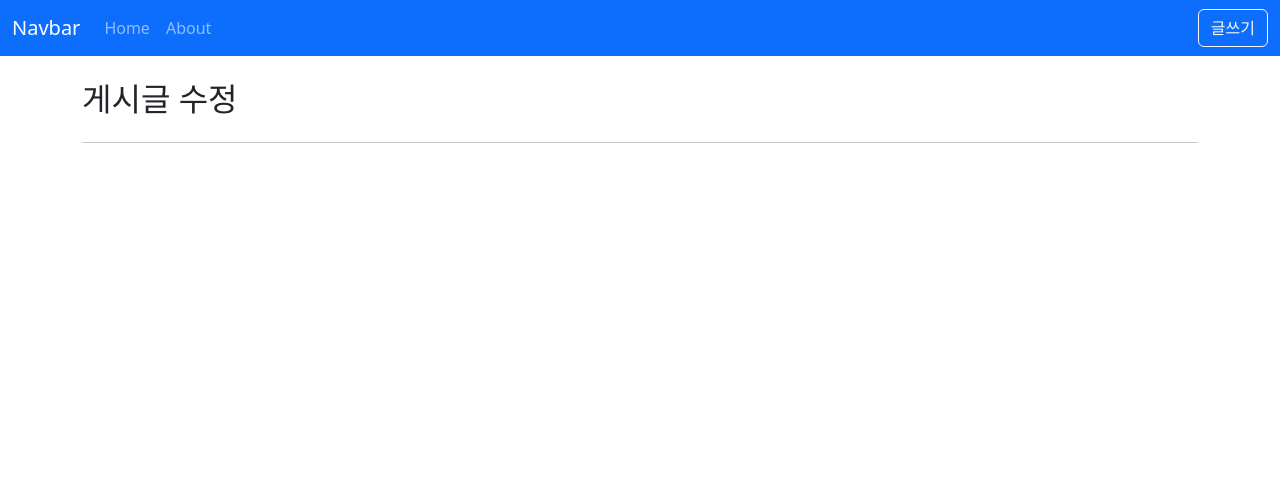
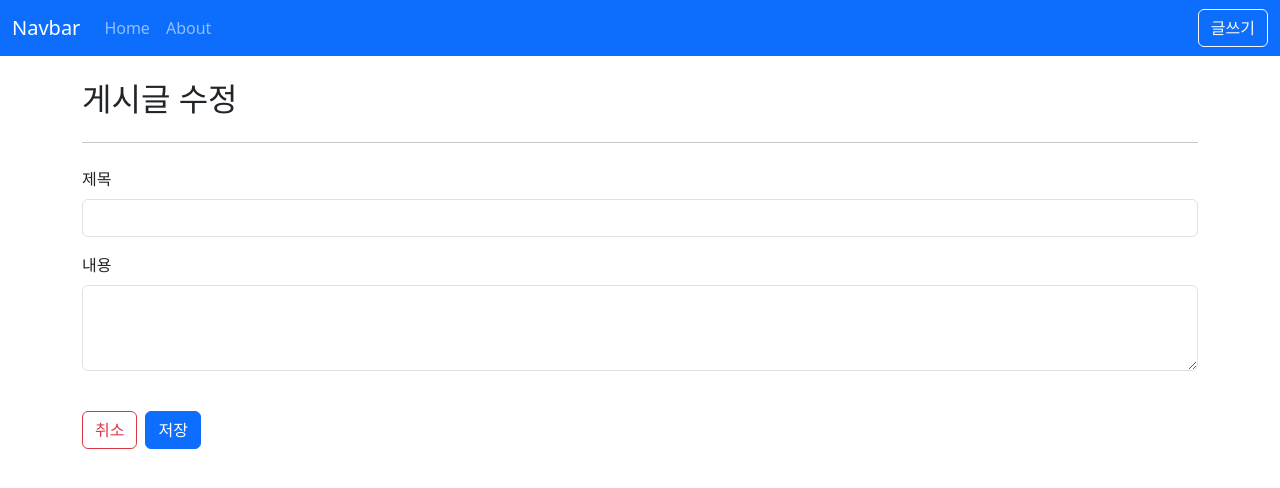
Before and after one commit to shinju4n/vue-pratice, a Vue app: page /posts/edit/1 in a window 1280 px wide. Shown: the top 488 px of the page. Built offline with nearby package versions, Linux system fonts and the light colour scheme.

Commit message:
add : 게시판 UI 마무리

```diff
--- a/src/views/posts/PostCreateView.vue
+++ b/src/views/posts/PostCreateView.vue
@@ -12,13 +12,23 @@
         <textarea class="form-control" id="content" rows="3"></textarea>
       </div>
       <div class="pt-4">
-        <button type="button" class="btn btn-outline-dark me-2">목록</button>
+        <button type="button" class="btn btn-outline-dark me-2" @click="goListPage">목록</button>
         <button class="btn btn-primary">저장</button>
       </div>
     </form>
   </div>
 </template>
 
-<script setup></script>
+<script setup>
+import { useRoute, useRouter } from "vue-router";
+
+const router = useRouter()
+
+const goListPage = () => {
+  router.push({
+    name: 'PostList'
+  })
+}
+</script>
 
 <style lang="scss" scoped></style>
--- a/src/views/posts/PostEditView.vue
+++ b/src/views/posts/PostEditView.vue
@@ -2,9 +2,40 @@
   <div>
     <h2>게시글 수정</h2>
     <hr class="my-4" />
+    <form @submit.prevent>
+      <div class="mb-3">
+        <label for="tile" class="form-label">제목</label>
+        <input type="text" class="form-control" id="tile" />
+      </div>
+      <div class="mb-3">
+        <label for="content" class="form-label">내용</label>
+        <textarea class="form-control" id="content" rows="3"></textarea>
+      </div>
+      <div class="pt-4">
+        <button type="button" class="btn btn-outline-danger me-2" @click="goDetailPage">취소</button>
+        <button class="btn btn-primary">저장</button>
+      </div>
+    </form>
   </div>
 </template>
 
-<script setup></script>
+<script setup>
+import { useRoute, useRouter } from "vue-router";
+
+const route = useRoute()
+const router = useRouter()
+const id = route.params.id
+
+const goDetailPage = () => {
+  router.push({
+    name: 'PostDetail',
+    params: {
+      id: route.params.id
+    }
+  })
+}
+
+
+</script>
 
 <style lang="scss" scoped></style>
```
